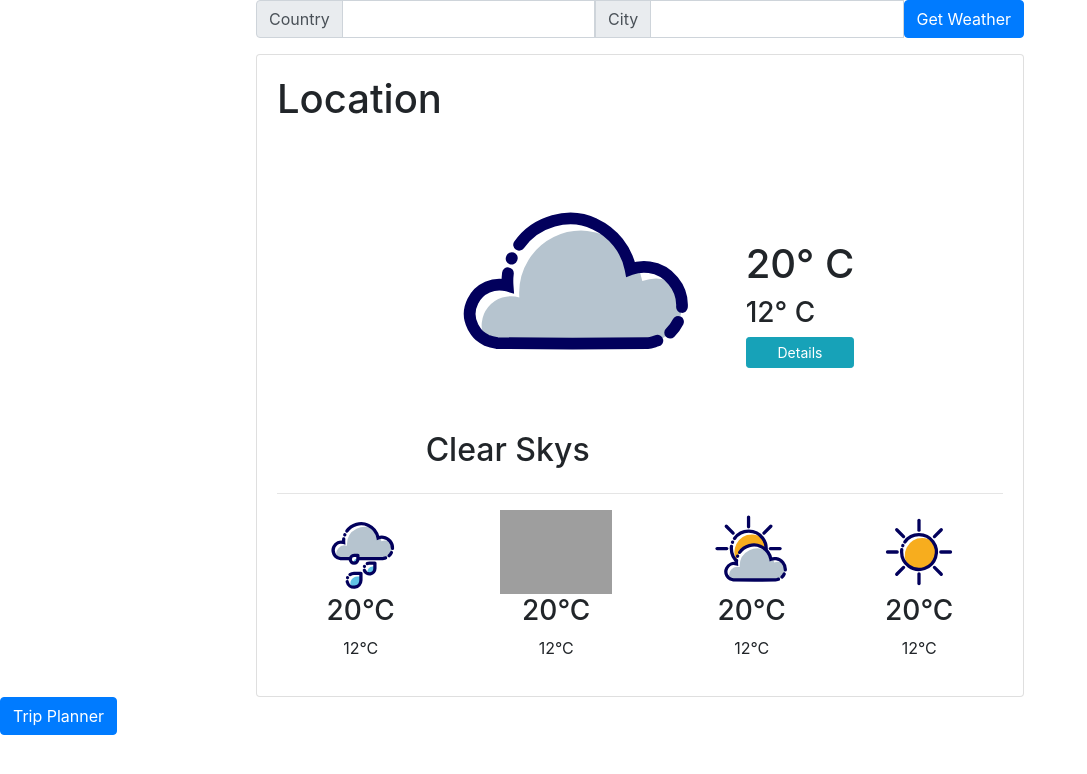
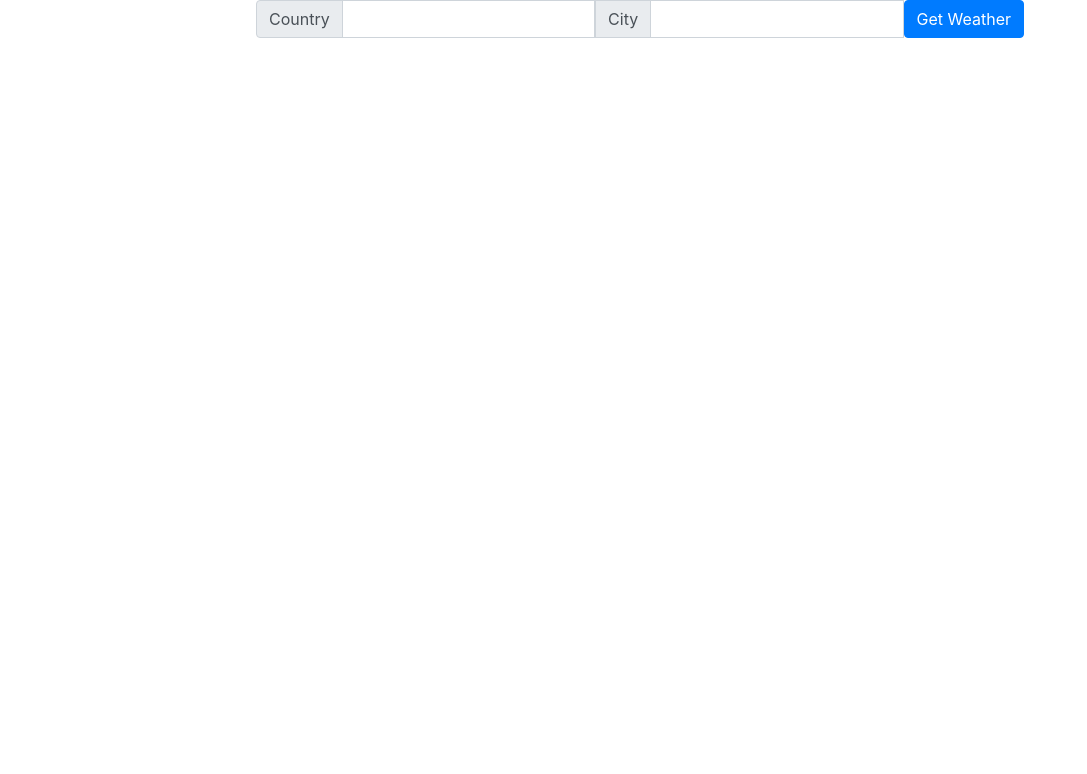
Before and after one commit to rajibkhan976/TripCast, a React (Create React App) app: page / in a window 1280 px wide. Shown: the top 774 px of the page, without its empty margins (0-1087 px from the left). Built offline with nearby package versions, Linux system fonts and the light colour scheme; grey boxes are pictures that could not be loaded.

Commit message:
added table

```diff
--- a/src/App.js
+++ b/src/App.js
@@ -1,5 +1,6 @@
 import React, { Component } from 'react';
 import HomeScreen from './Screens/HomeScreen';
+import styles from './App.css'
 
 class App extends Component {
   render() {
--- a/src/Components/WeatherDisplayComponent.js
+++ b/src/Components/WeatherDisplayComponent.js
@@ -30,15 +30,6 @@ class WeatherDisplayComponent extends Component {
         });
     };
 
-    testObject = {
-        "weather":[{
-            "id":803,
-            "main": "Clouds",
-            "description":"broken clouds",
-            "icon":"04d"}]
-    };
-
-
     handleImages = {
        '01d': ClearSkyDay,
        '01n': ClearSkyNight,
@@ -62,18 +53,34 @@ class WeatherDisplayComponent extends Component {
 
 
     render() {
+
+        let main = this.props.data.main
+        let weather = this.props.data.weather
+        let sys = this.props.data.sys
+        let sunrise = ""
+        let sunset = ""
+        if (sys) {
+            sunrise = (new Date(sys.sunrise*1000).getHours() +":"+ new Date(sys.sunrise*1000).getMinutes());
+            sunset = (new Date(sys.sunset*1000).getHours() +":"+ new Date(sys.sunset*1000).getMinutes());
+        }
+        console.log(sunrise);
+
+
+
         return (
-            <Card>
+            <div>
+              {this.props.data.name
+                ? <Card>
                         <Card.Body>
                             <h1>Location</h1>
                             <div className={styles.today}>
                                 <div>
-                            <img src={this.handleImages[this.testObject['weather'][0].icon]} alt='Clear Skys'className={styles.todayImage}/>
-                            <h2>Clear Skys</h2>
+                                    <img src={this.handleImages[weather[0].icon]} alt='Clear Skys'className={styles.todayImage}/>
+                                    <h2>{weather[0].discription}</h2>
                                 </div>
                                 <div className={styles.todayTemp}>
-                            <h1>20° C</h1>
-                            <h3>12° C</h3>
+                                    <h1>{Math.round(main.temp)}</h1>
+                                    <h4>{Math.round(main.temp_min)}  {Math.round(main.temp_max)}</h4>
                                     <Button onClick={this.toggleDetails} size='sm' variant='info'>Details</Button>
                                 </div>
                             </div>
@@ -83,12 +90,32 @@ class WeatherDisplayComponent extends Component {
                                     ?  <Table style={{width: '100%'}} striped bordered>
                                             <tbody>
                                                <tr>
-                                            <td>test</td>
-                                            <td>test</td>
+                                                   <td>High Temperature</td>
+                                                   <td>{main.temp_max}</td>
                                                </tr>
                                                <tr>
-                                            <td>test</td>
-                                            <td>test</td>
+                                                   <td>Low Temperature</td>
+                                                   <td>{main.temp_min}</td>
+                                               </tr>
+                                               <tr>
+                                                   <td>Humidity</td>
+                                                   <td>{main.humidity}</td>
+                                               </tr>
+                                               <tr>
+                                                   <td>Sunrise</td>
+                                                   <td>{sunrise}</td>
+                                               </tr>
+                                               <tr>
+                                                   <td>Sunset</td>
+                                                   <td>{sunset}</td>
+                                               </tr>
+                                               <tr>
+                                                   <td>Pressure</td>
+                                                   <td>{main.pressure}</td>
+                                               </tr>
+                                               <tr>
+                                                   <td>Wind Speed (m/s)</td>
+                                                   <td>{this.props.data.wind.speed}</td>
                                                </tr>
                                             </tbody>
                                         </Table>
@@ -118,6 +145,8 @@ class WeatherDisplayComponent extends Component {
                             </div>
                         </Card.Body>
                     </Card>
+                : null}
+            </div>
         );
     }
 }
--- a/src/Screens/HomeScreen.js
+++ b/src/Screens/HomeScreen.js
@@ -9,15 +9,16 @@ export class HomeScreen extends Component {
   constructor() {
     super();
     this.state = {
-      temperature: '', //This is the temperature
-      humidity: '', //This is the humidity
-      tempMin: '', //This is the minimal temperature
-      tempMax: '', //This is the maximal temperature
-      icon: '', //This is the icon code
-      description: '', //This is the description for the weather
-      country: '', //This is the country the user typed in
-      city: '' //This is the city the user typed in
-    };
+    //   temperature: '', //This is the temperature
+    //   humidity: '', //This is the humidity
+    //   tempMin: '', //This is the minimal temperature
+    //   tempMax: '', //This is the maximal temperature
+    //   icon: '', //This is the icon code
+    //   description: '', //This is the description for the weather
+    //   country: '', //This is the country the user typed in
+    //   city: '' //This is the city the user typed in
+      data : {}
+  };
   }
 
   //This is a function to fetch the weather from the API
@@ -36,14 +37,15 @@ export class HomeScreen extends Component {
         console.log(data);
         if (city && country) {
           this.setState({         //Here we set the state to selected results form API
-            temperature: data.main.temp,
-            humidity: data.main.humidity,
-            tempMin: data.main.temp_min,
-            tempMax: data.main.temp_max,
-            icon: data.weather[0].icon,
-            description: data.weather[0].description,
-            country: data.sys.country,
-            city: data.name
+            // temperature: data.main.temp,
+            // humidity: data.main.humidity,
+            // tempMin: data.main.temp_min,
+            // tempMax: data.main.temp_max,
+            // icon: data.weather[0].icon,
+            // description: data.weather[0].description,
+            // country: data.sys.country,
+            // city: data.name
+            data : data
           });
         }
         console.log('state.temp:', this.state.temperature);
@@ -59,18 +61,16 @@ export class HomeScreen extends Component {
       <div className={styles.home}>
         <SearchComponent fetchWeather={this.fetchWeather} />
         <WeatherDisplayComponent
-          temperature={this.state.temperature}
-          humidiy={this.state.humidity}
-          tempMin={this.state.tempMin}
-          tempMax={this.state.icon}
-          icon={this.state.icon}
-          description={this.state.description}
-          country={this.state.country}
-          city={this.state.city}
+          // temperature={this.state.temperature}
+          // humidiy={this.state.humidity}
+          // tempMin={this.state.tempMin}
+          // tempMax={this.state.icon}
+          // icon={this.state.icon}
+          // description={this.state.description}
+          // country={this.state.country}
+          // city={this.state.city}
+          data = {this.state.data}
         />
-      </div>
-      <div>
-        <LogInComponent/>
       </div>
     </div>
     );
```
Lines whose indentation alone changed are shown as unchanged.
